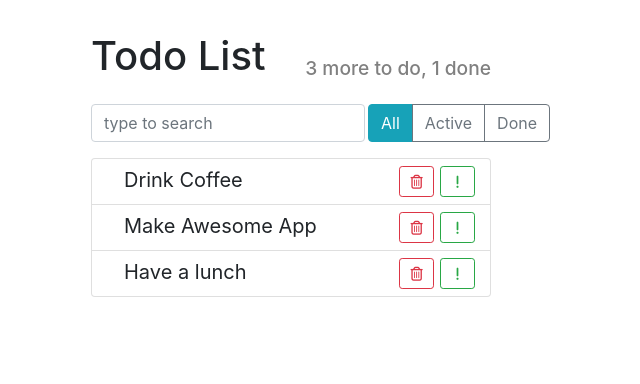
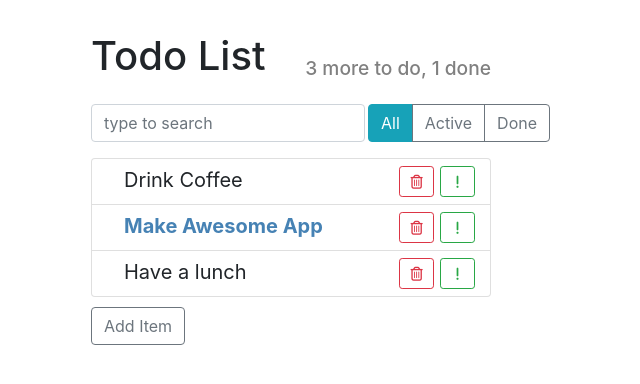
Before and after one commit to juliastetskaya/react-todo, a React (Create React App) app: page / in a window 1280 px wide. Shown: the top 384 px of the page, without its empty margins (349-989 px from the left). Built offline with nearby package versions, Linux system fonts and the light colour scheme.

Commit message:
implemennt adding new todo list items

```diff
--- /dev/null
+++ b/src/components/ItemAddForm/index.js
@@ -0,0 +1,5 @@
+import ItemAddForm from './item-add-form';
+
+import './item-add-form.css';
+
+export default ItemAddForm;
--- /dev/null
+++ b/src/components/ItemAddForm/item-add-form.css
@@ -0,0 +1,3 @@
+.item-add-form {
+  margin-top: 10px;
+}
--- /dev/null
+++ b/src/components/ItemAddForm/item-add-form.jsx
@@ -0,0 +1,12 @@
+import React, { Component } from 'react';
+
+export default class ItemAddForm extends Component {
+  render() {
+    const { addItem } = this.props;
+    return (
+      <div className="item-add-form">
+        <button className="btn btn-outline-secondary" onClick={() => addItem('Drink tea')}>Add Item</button>
+      </div>
+    )
+  }
+};
--- a/src/components/app/app.jsx
+++ b/src/components/app/app.jsx
@@ -3,6 +3,7 @@ import AppHeader from '../app-header';
 import SearchPanel from '../search-panel';
 import ItemStatusFilter from '../item-status-filter';
 import TodoList from '../todo-list';
+import ItemAddForm from '../ItemAddForm';
 
 export default class App extends Component {
   state = {
@@ -19,6 +20,20 @@ export default class App extends Component {
     this.setState({ todos: result });
   }
 
+  addItem = (item) => {
+    const { todos } = this.state;
+    const result = [...todos, { label: item, important: false, id: 4 }];
+    this.setState({ todos: result });
+  }
+
+  onToggleImportant = (id) => {
+    console.log('Important', id);
+  }
+
+  onToggleDone = (id) => {
+    console.log('Done', id);
+  }
+
   render() {
     const { todos } = this.state;
     return (
@@ -28,7 +43,12 @@ export default class App extends Component {
           <SearchPanel />
           <ItemStatusFilter />
         </div>
-        <TodoList todos={todos} onRemove={this.removeItem}/>
+        <TodoList
+          todos={todos}
+          onRemove={this.removeItem}
+          onToggleImportant={this.onToggleImportant}
+          onToggleDone={this.onToggleDone}/>
+        <ItemAddForm addItem={this.addItem}/>
       </div>
     );
   }
--- a/src/components/todo-list-item/todo-list-item.jsx
+++ b/src/components/todo-list-item/todo-list-item.jsx
@@ -1,23 +1,14 @@
-import React, { Component } from 'react';
+import React from 'react';
 
-export default class TodoListItem extends Component {
-
-  state = {
-    done: false,
-    important: false,
-  }
-
-  onClickLabel = () => {
-    this.setState(({ done }) => ({ done: !done }));
-  }
-
-  onMarkImportant = () => {
-    this.setState(({ important }) => ({ important: !important }));
-  }
-
-  render() {
-    const { label, onRemove } = this.props;
-    const { done, important } = this.state;
+const TodoListItem = (props) => {
+  const {
+    label,
+    onRemove,
+    onToggleImportant,
+    onToggleDone,
+    done,
+    important
+  } = props;
 
   let classes = "todo-list-item";
   if (done) {
@@ -32,13 +23,13 @@ export default class TodoListItem extends Component {
     <span className={classes}>
       <span
         className="todo-list-item-label"
-          onClick={this.onClickLabel}>
+        onClick={onToggleDone}>
           {label}
       </span>
 
       <button
         type="button"
-          onClick={this.onMarkImportant}
+        onClick={onToggleImportant}
         className="btn btn-outline-success btn-sm float-right">
           <i className="fa fa-exclamation" />
       </button>
@@ -51,5 +42,6 @@ export default class TodoListItem extends Component {
       </button>
     </span>
   );
-  }
 };
+
+export default TodoListItem;
--- a/src/components/todo-list/todo-list.jsx
+++ b/src/components/todo-list/todo-list.jsx
@@ -1,13 +1,17 @@
 import React from 'react';
 import TodoListItem from '../todo-list-item';
 
-const TodoList = ({ todos, onRemove }) => {
+const TodoList = ({ todos, onRemove, onToggleImportant, onToggleDone }) => {
   const elements = todos.map(item => {
     const { id, ...itemProps } = item;
 
     return (
       <li key={id} className='list-group-item'>
-        <TodoListItem { ...itemProps } onRemove={() => onRemove(id)} />
+        <TodoListItem
+          { ...itemProps }
+          onRemove={() => onRemove(id)}
+          onToggleImportant={() => onToggleImportant(id)}
+          onToggleDone={() => onToggleDone(id)} />
       </li>
     );
   });
```
Lines whose indentation alone changed are shown as unchanged.
